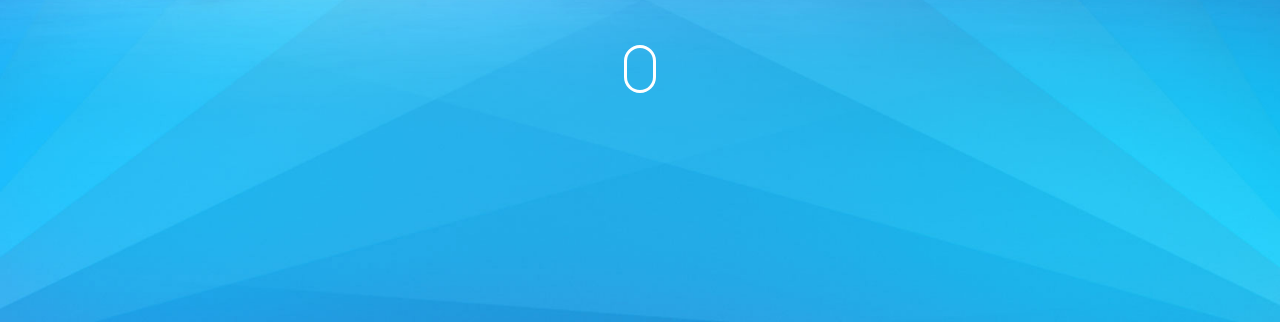
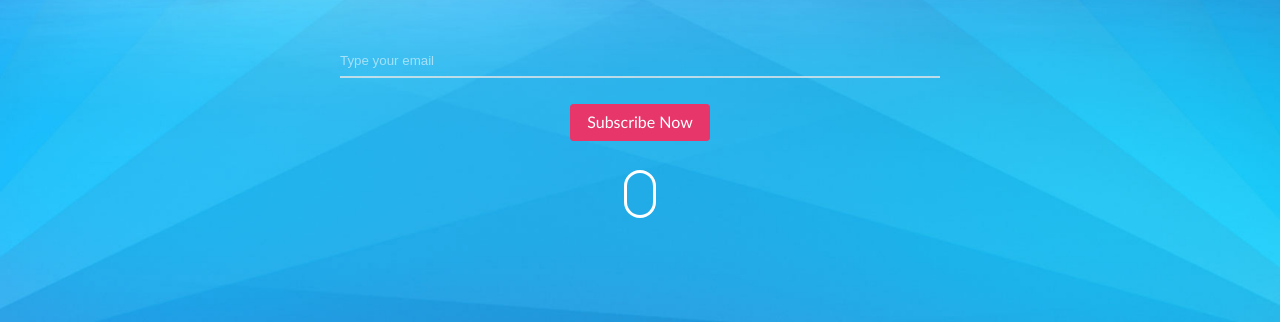
Before and after one commit to Gintaras68/web-dev-3-coming-soon, a website: page index.html in a window 1280 px wide. Shown: the part 478-800 px from the top of the page. Drawn offline with Linux system fonts and the light colour scheme.

Commit message:
form in HERO section

```diff
--- a/css/base/layout.css
+++ b/css/base/layout.css
@@ -1,6 +1,6 @@
 .container {
   width: 100%;
-  padding: 1.86rem 15px;
+  padding: 2rem 15px;
 }
 
 .container > .row {
--- a/css/components/form.css
+++ b/css/components/form.css
@@ -15,6 +15,7 @@
   padding-left: 0;
   border: none;
   border-bottom: 0.15rem solid rgb(180, 180, 180);
+  background: transparent;
 
   &:focus-visible {
     outline: 0.15rem solid #ddd;
--- a/css/pages/home.css
+++ b/css/pages/home.css
@@ -45,6 +45,27 @@
 .hero-descr {
   color: gray;
   font-size: 1.4rem;
+}
+
+.hero-form {
+  width: 100%;
+}
+
+.hero-form input {
+  width: 100%;
+  color: white;
+  border-bottom: 0.15rem solid #e8e8e8c2;
+  &::placeholder {
+    color: #fff8;
+  }
+}
+
+.hero-form button {
+  margin: auto;
+}
+
+.hero-content .mouse {
+  margin-top: -1.2rem;
 }
 
 /* main content */
--- a/index.html
+++ b/index.html
@@ -52,6 +52,18 @@
             <div class="label">seconds</div>
           </div>
         </div>
+
+        <form action="" class="form hero-form">
+          <label for="email">Type email</label>
+          <input
+            type="email"
+            name="email"
+            id="email"
+            placeholder="Type your email"
+            required
+          />
+          <button class="btn" type="submit">Subscribe Now</button>
+        </form>
 
         <div class="mouse">
           <div class="mouse-whell"></div>
```
